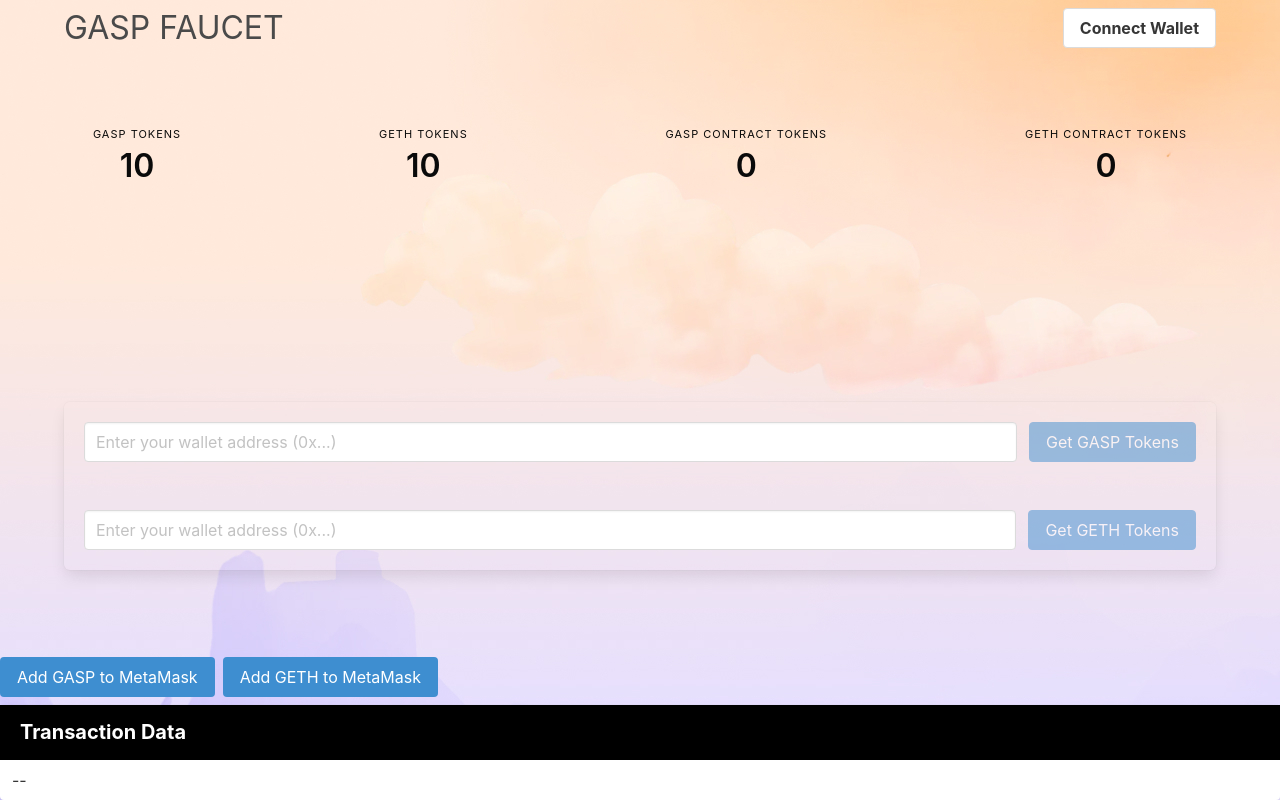
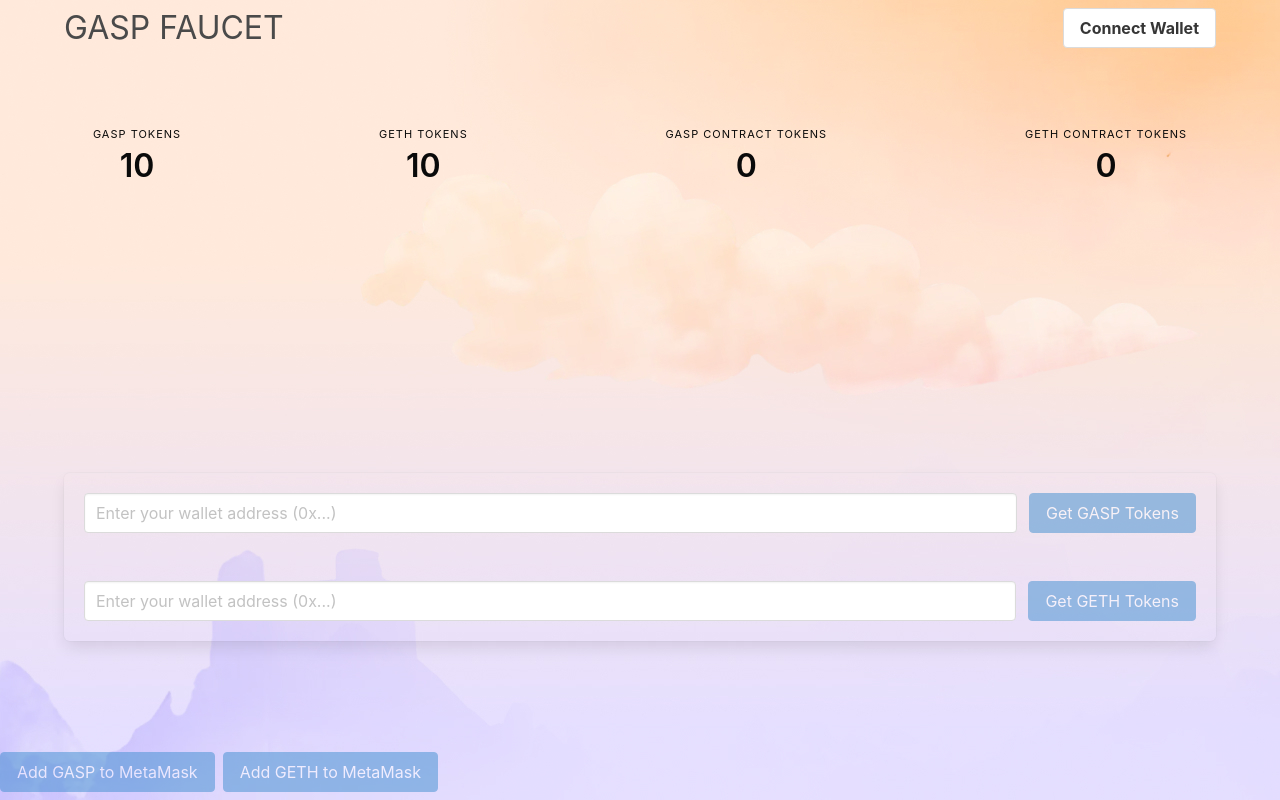
Before and after one commit to gasp-xyz/gasp-monorepo, a React (Create React App) app in the folder faucet-web-app/: page / in a window 1280 px wide. Built offline with nearby package versions, Linux system fonts and the light colour scheme.

Commit message:
fix: remove transaction data

```diff
--- a/faucet-web-app/public/index.html
+++ b/faucet-web-app/public/index.html
@@ -24,7 +24,7 @@
       work correctly both with client-side routing and a non-root public URL.
       Learn how to configure a non-root public URL by running `npm run build`.
     -->
-    <title>React App</title>
+    <title>GASP Faucet</title>
   </head>
   <body>
     <noscript>You need to enable JavaScript to run this app.</noscript>
--- a/faucet-web-app/src/App.js
+++ b/faucet-web-app/src/App.js
@@ -10,7 +10,6 @@ function App() {
     const [gethFcContract, setGethFcContract] = useState();
     const [withdrawError, setWithdrawError] = useState("");
     const [withdrawSuccess, setWithdrawSuccess] = useState("");
-    const [transactionData, setTransactionData] = useState("");
     const [contractBalance, setContractBalance] = useState(0);
 
     useEffect(() => {
@@ -110,9 +109,8 @@ function App() {
         setWithdrawSuccess("");
         try {
             const fcContractWithSigner = gaspFcContract.connect(signer);
-            const resp = await fcContractWithSigner.requestTokens();
+            await fcContractWithSigner.requestTokens();
             setWithdrawSuccess("Operation succeeded - enjoy your tokens!");
-            setTransactionData(resp.hash);
         } catch (err) {
             setWithdrawError(JSON.stringify(err.reason));
         }
@@ -123,9 +121,8 @@ function App() {
         setWithdrawSuccess("");
         try {
             const fcContractWithSigner = gethFcContract.connect(signer);
-            const resp = await fcContractWithSigner.requestTokens();
+            await fcContractWithSigner.requestTokens();
             setWithdrawSuccess("Operation succeeded - enjoy your tokens!");
-            setTransactionData(resp.hash);
         } catch (err) {
             setWithdrawError(JSON.stringify(err.reason));
         }
@@ -269,19 +266,9 @@ function App() {
                 </div>
             </div>
             <div>
-                <button className="button is-info mb-2 mr-2" onClick={() => addGaspToMetamsk()}>Add GASP to MetaMask</button>
-                <button className="button is-info mb-2" onClick={() => addGethToMetamsk()}>Add GETH to MetaMask</button>
+                <button className="button is-info mb-2 mr-2" onClick={() => addGaspToMetamsk()} disabled={walletAddress ? false : true}>Add GASP to MetaMask</button>
+                <button className="button is-info mb-2" onClick={() => addGethToMetamsk()} disabled={walletAddress ? false : true}>Add GETH to MetaMask</button>
             </div>
-            <article className="card is-grey-darker">
-                <p className="panel-heading">Transaction Data</p>
-                <div className="panel-block">
-                    <p>
-                        {transactionData
-                            ? `Transaction hash: ${transactionData}`
-                            : "--"}
-                    </p>
-                </div>
-            </article>
         </section>
 
     );
```
